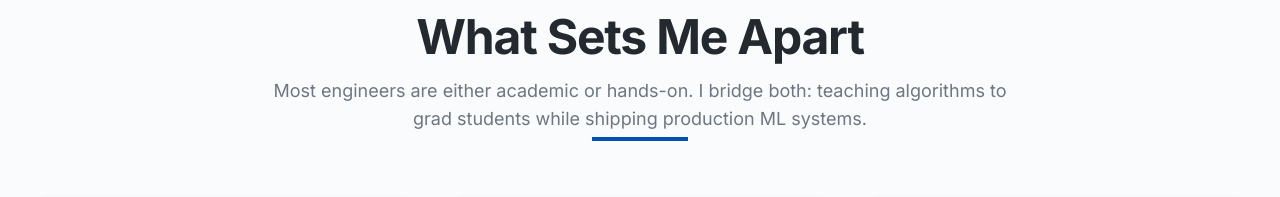
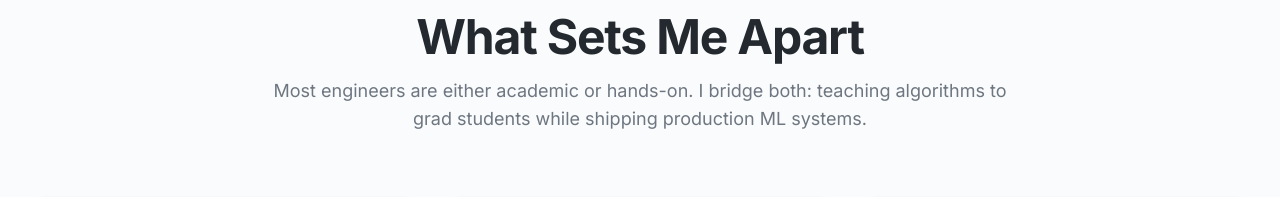
Before and after one commit to aabhiyann/portfolio-abhiyan, a React (Vite) app: page / in a window 1280 px wide. Shown: the part 1040-1237 px from the top of the page. Built offline with nearby package versions, Linux system fonts and the light colour scheme.

Commit message:
style(section-title): remove animated underline decoration

```diff
--- a/src/components/SectionTitle.tsx
+++ b/src/components/SectionTitle.tsx
@@ -23,14 +23,6 @@ const SectionTitle: React.FC<SectionTitleProps> = ({ title, subtitle }) => {
           {subtitle}
         </p>
       )}
-      <motion.div
-        className="absolute -bottom-2 left-1/2 w-24 h-1 bg-accent-primary"
-        style={{ x: "-50%" }}
-        initial={{ width: 0 }}
-        whileInView={{ width: "6rem" }}
-        viewport={{ once: true }}
-        transition={{ duration: 0.7, delay: 0.3, ease: "easeInOut" }}
-      />
     </motion.div>
   );
 };
```
